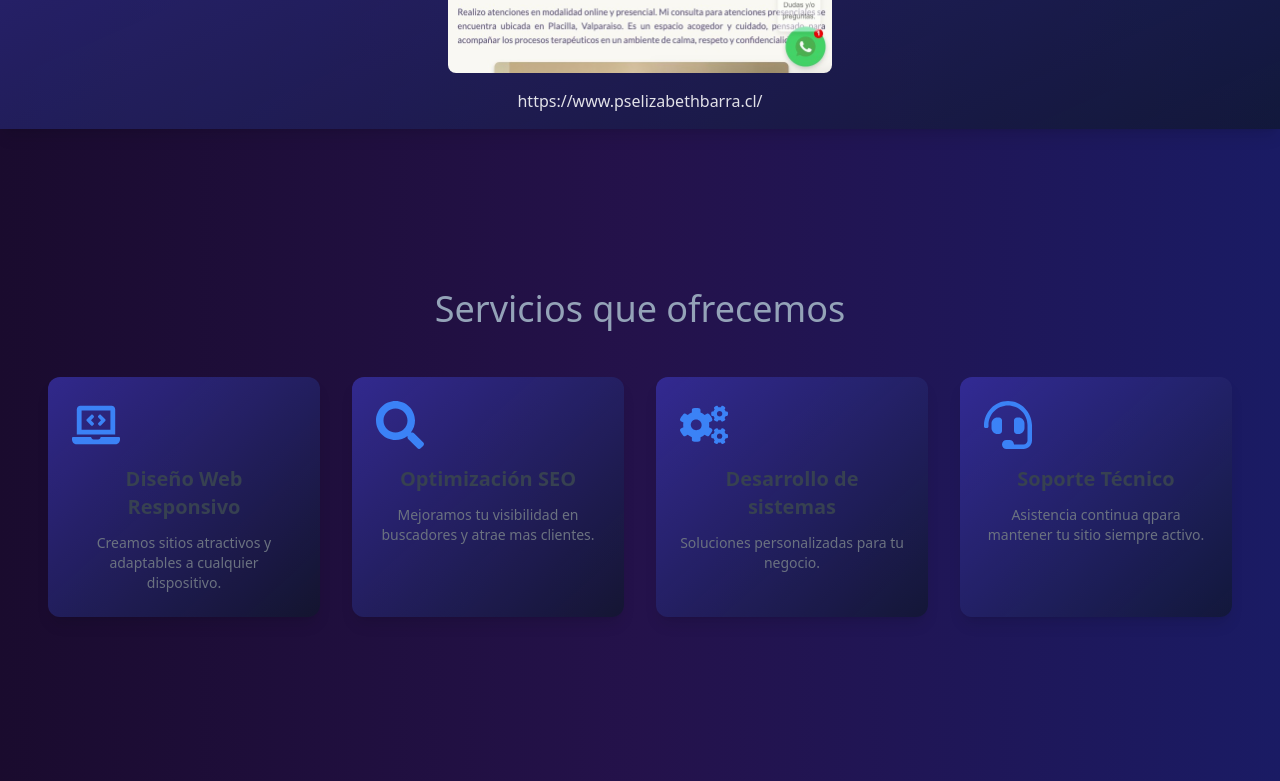
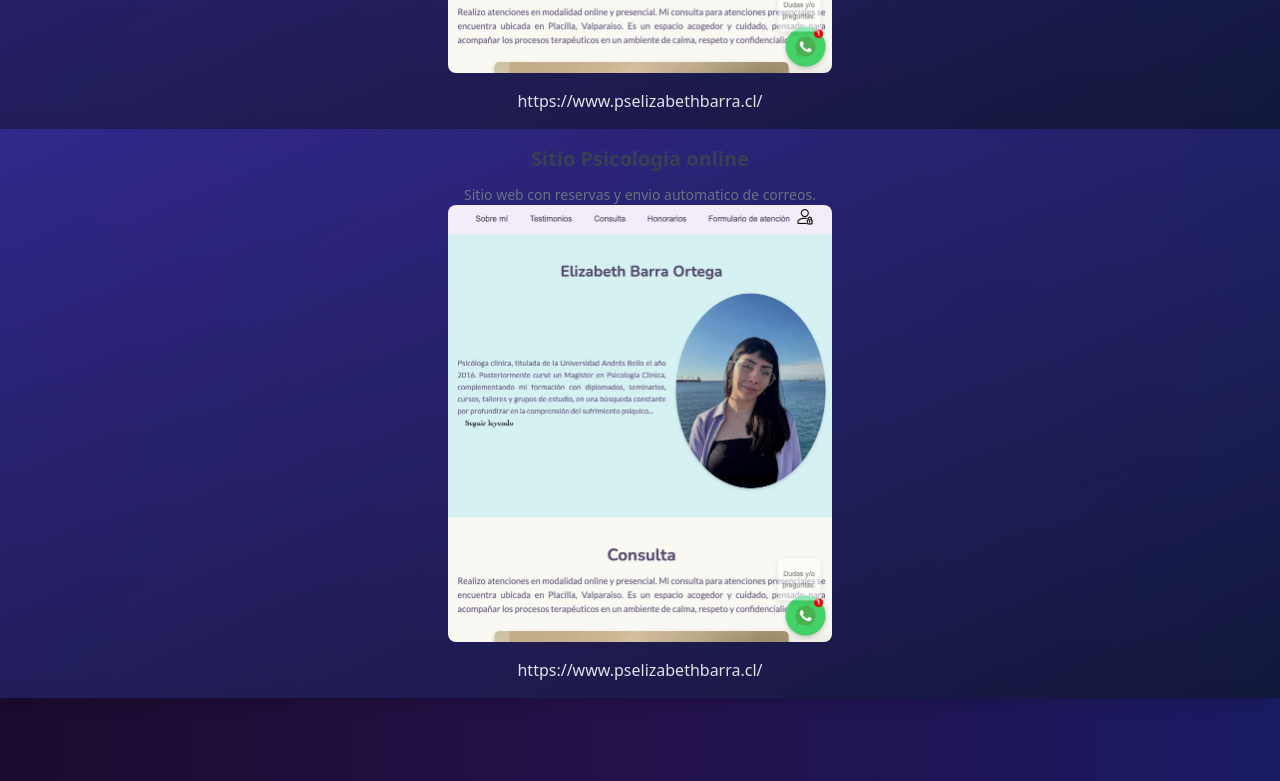
Before and after one commit to ingenieriaDanielBarra/ProyectoPyme, a React (Vite) app in the folder frontend/: page / in a window 1280 px wide. Shown: the part 1999-2780 px from the top of the page. Built offline with nearby package versions, Linux system fonts and the light colour scheme.

Commit message:
agregar nueva imagen proyecto

```diff
--- a/frontend/src/components/Projects.jsx
+++ b/frontend/src/components/Projects.jsx
@@ -16,6 +16,11 @@ function Projects(){
          imagen : "/images/Proyecto1.jpeg",
          link: "https://www.pselizabethbarra.cl/"
         },
+        {titulo: "Sitio Psicologia online",
+            descripcion: "Sitio web con reservas y envio automatico de correos.",
+            imagen : "/images/Proyecto1.jpeg",
+            link: "https://www.pselizabethbarra.cl/"
+        }
 
     ];
 
```
